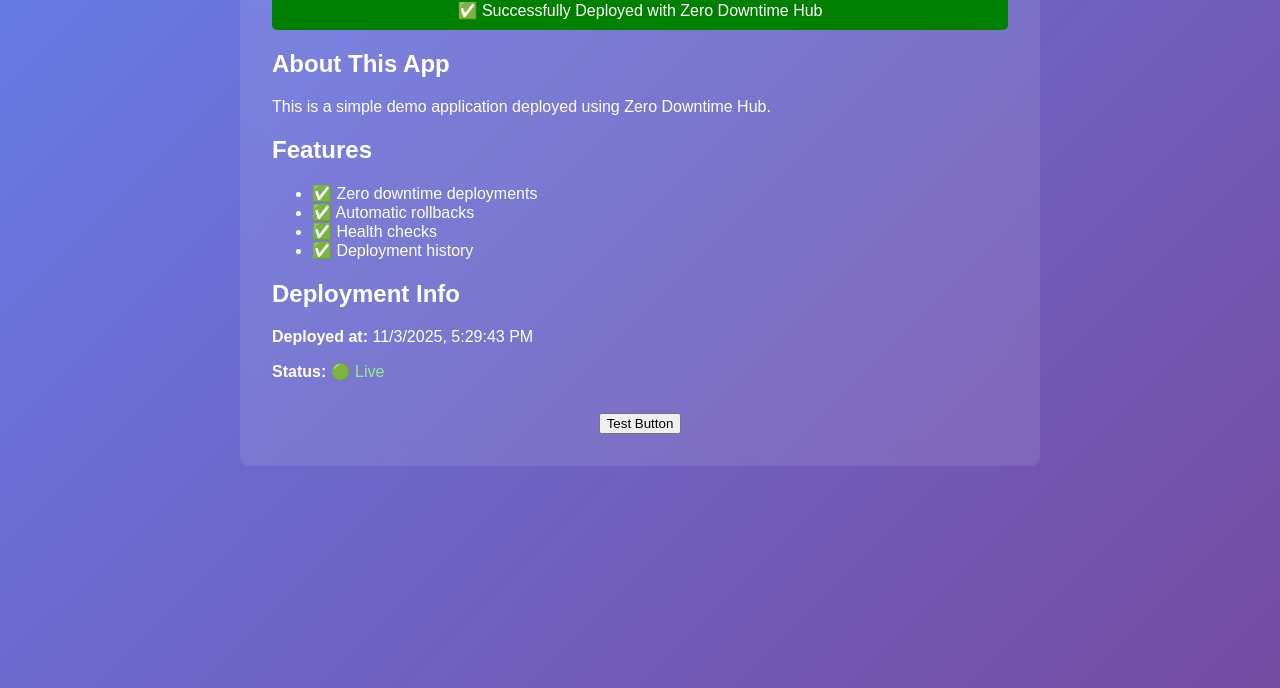
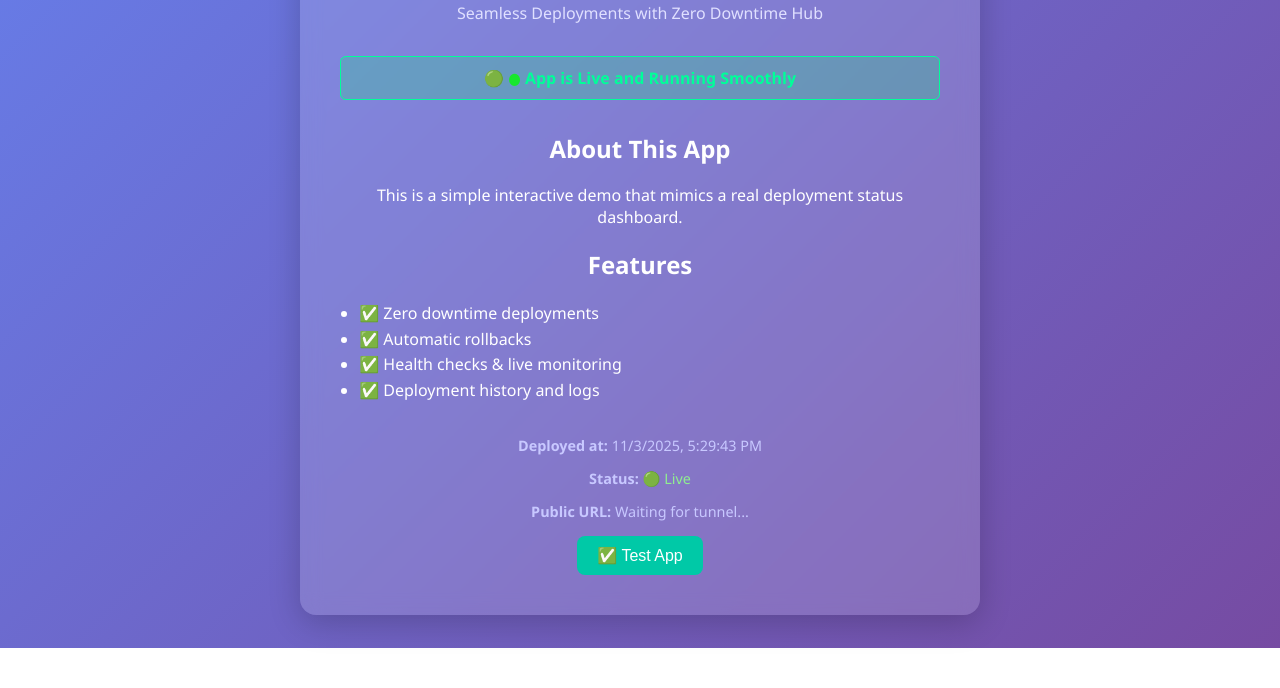
Before and after one commit to Adi-droide/my-demo-app, a website: page index.html in a window 1280 px wide. Shown: the part 152-840 px from the top of the page. After the commit the page ends 800 px from the top, so only its background shows below. Drawn offline with Linux system fonts and the light colour scheme.

Commit message:
Update index.html

```diff
--- a/index.html
+++ b/index.html
@@ -1,76 +1,158 @@
 <!DOCTYPE html>
 <html lang="en">
 <head>
-    <meta charset="UTF-8">
-    <meta name="viewport" content="width=device-width, initial-scale=1.0">
-    <title>My Demo App</title>
+  <meta charset="UTF-8" />
+  <meta name="viewport" content="width=device-width, initial-scale=1.0" />
+  <title>🚀 My Demo App</title>
   <style>
+    /* General Layout */
     body {
-            font-family: Arial, sans-serif;
-            max-width: 800px;
-            margin: 0 auto;
-            padding: 20px;
+      font-family: 'Segoe UI', Tahoma, Geneva, Verdana, sans-serif;
+      margin: 0;
+      padding: 0;
       background: linear-gradient(135deg, #667eea 0%, #764ba2 100%);
-            color: white;
+      color: #fff;
       min-height: 100vh;
+      display: flex;
+      justify-content: center;
+      align-items: center;
     }
+
+    /* Container */
     .container {
-            background: rgba(255,255,255,0.1);
-            padding: 2rem;
-            border-radius: 10px;
+      background: rgba(255, 255, 255, 0.15);
+      padding: 2.5rem;
+      border-radius: 16px;
+      box-shadow: 0 8px 32px rgba(0, 0, 0, 0.2);
       backdrop-filter: blur(10px);
+      max-width: 600px;
+      width: 90%;
+      text-align: center;
+      animation: fadeIn 1s ease-in-out;
     }
+
+    /* Header */
     h1 {
-            text-align: center;
+      margin-bottom: 0.5rem;
+      font-size: 2rem;
+    }
+
+    .tagline {
+      font-size: 1rem;
+      color: #e0e0ff;
       margin-bottom: 2rem;
     }
+
+    /* Status Box */
     .status {
-            background: green;
+      background: rgba(0, 255, 100, 0.2);
+      border: 1px solid #00ff99;
+      color: #00ff99;
+      padding: 10px;
+      border-radius: 6px;
+      margin: 1rem 0 2rem;
+      font-weight: bold;
+    }
+
+    /* List */
+    ul {
+      text-align: left;
+      padding-left: 1.2rem;
+      margin: 1rem 0;
+      line-height: 1.6;
+    }
+
+    /* Button */
+    button {
+      background: #00c9a7;
+      border: none;
       color: white;
-            padding: 10px;
-            border-radius: 5px;
-            text-align: center;
-            margin: 1rem 0;
+      padding: 10px 20px;
+      font-size: 1rem;
+      border-radius: 8px;
+      cursor: pointer;
+      transition: all 0.3s ease;
+    }
+
+    button:hover {
+      background: #02b194;
+      transform: scale(1.05);
+    }
+
+    /* Footer Info */
+    .info {
+      margin-top: 2rem;
+      font-size: 0.9rem;
+      color: #c8c8ff;
+    }
+
+    /* Animations */
+    @keyframes fadeIn {
+      from { opacity: 0; transform: translateY(10px); }
+      to { opacity: 1; transform: translateY(0); }
+    }
+
+    @keyframes pulse {
+      0%, 100% { opacity: 1; }
+      50% { opacity: 0.6; }
+    }
+
+    .live-dot {
+      color: lime;
+      animation: pulse 1.2s infinite;
     }
   </style>
 </head>
 <body>
   <div class="container">
     <h1>🚀 My Demo App</h1>
-        <div class="status">✅ Successfully Deployed with Zero Downtime Hub</div>
+    <p class="tagline">Seamless Deployments with Zero Downtime Hub</p>
+
+    <div class="status">
+      🟢 <span class="live-dot">●</span> App is Live and Running Smoothly
+    </div>
 
     <h2>About This App</h2>
-        <p>This is a simple demo application deployed using Zero Downtime Hub.</p>
+    <p>This is a simple interactive demo that mimics a real deployment status dashboard.</p>
 
     <h2>Features</h2>
     <ul>
       <li>✅ Zero downtime deployments</li>
       <li>✅ Automatic rollbacks</li>
-            <li>✅ Health checks</li>
-            <li>✅ Deployment history</li>
+      <li>✅ Health checks & live monitoring</li>
+      <li>✅ Deployment history and logs</li>
     </ul>
 
-        <h2>Deployment Info</h2>
+    <div class="info">
       <p><strong>Deployed at:</strong> <span id="timestamp">Loading...</span></p>
       <p><strong>Status:</strong> <span style="color: lightgreen;">🟢 Live</span></p>
+      <p><strong>Public URL:</strong> <span id="publicUrl">Not connected</span></p>
+    </div>
 
-        <div style="margin-top: 2rem; text-align: center;">
-            <button onclick="showAlert()">Test Button</button>
-        </div>
+    <button onclick="showAlert()">✅ Test App</button>
   </div>
 
   <script>
-        document.getElementById('timestamp').textContent = new Date().toLocaleString();
+    // Set deployment time
+    const timestamp = document.getElementById('timestamp');
+    timestamp.textContent = new Date().toLocaleString();
 
+    // Set public URL if tunnel env variable available
+    const publicUrl = document.getElementById('publicUrl');
+    // If you are running through a tunnel, you can replace this manually:
+    publicUrl.textContent = window.location.href.includes("localhost")
+        ? "Waiting for tunnel..."
+        : window.location.href;
+
+    // Button interaction
     function showAlert() {
-            alert('🎉 App is working perfectly!');
+      alert("🎉 App is working perfectly and connected to the tunnel!");
     }
 
-        // Simulate some dynamic content
+    // Subtle title animation
     setInterval(() => {
-            document.title = document.title === 'My Demo App'
-                ? '🚀 Demo App Live'
-                : 'My Demo App';
+      document.title =
+        document.title === "🚀 My Demo App" ? "⚡ Live Deployment" : "🚀 My Demo App";
     }, 2000);
   </script>
 </body>
```
Lines whose indentation alone changed are shown as unchanged.
